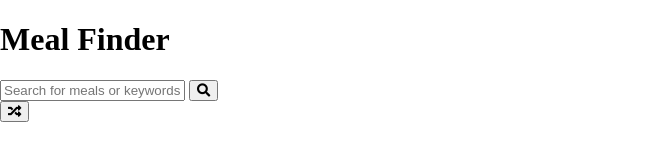
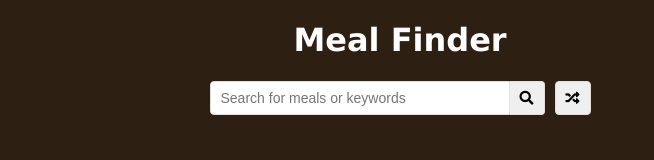
Before and after one commit to AnsonAMS/meal-finder, a plain HTML site: page index.html in a window 1280 px wide. Shown: the whole page, without its empty margins (0-654 px from the left). Drawn offline with Linux system fonts and the light colour scheme.

Commit message:
Updating style

```diff
--- a/style.css
+++ b/style.css
@@ -1,9 +1,64 @@
-
-html {
+* {
     box-sizing: border-box;
 }
 
 body {
+    background: #2d2013;
+    color: #fff;
+    font-family: Verdana, Geneva, Tahoma, sans-serif;
     margin: 0;
-    min-height: 100vh;
 }
+
+.container {
+    margin: 0;
+    max-width: 800px;
+    display: flex;
+    flex-direction: column;
+    align-items: center;
+    justify-content: center;
+    text-align: center;
+}
+
+.flex {
+    display: flex;
+}
+
+input, button {
+    border: 1px solid #dedede;
+    border-top-left-radius: 4px;
+    border-bottom-left-radius: 4px;
+    font-size: 14px;
+    padding: 8px 10px;
+    margin: 0;
+}
+
+input[type='text'] {
+    width: 300px;
+}
+
+.search-btn {
+    cursor: pointer;
+    border-left: 0;
+    border-radius: 0;
+    border-top-right-radius: 4px;
+    border-bottom-right-radius: 4px;
+}
+
+.random-btn {
+    cursor: pointer;
+    margin-left: 10px;
+    border-top-right-radius: 4px;
+    border-bottom-right-radius: 4px;
+}
+
+@media(max-width: 800px) {
+
+}
+@media(max-width: 700px) {
+
+}
+@media(max-width: 500px) {
+    input[type='text'] {
+        width: 100%;
+    }
+}
```
